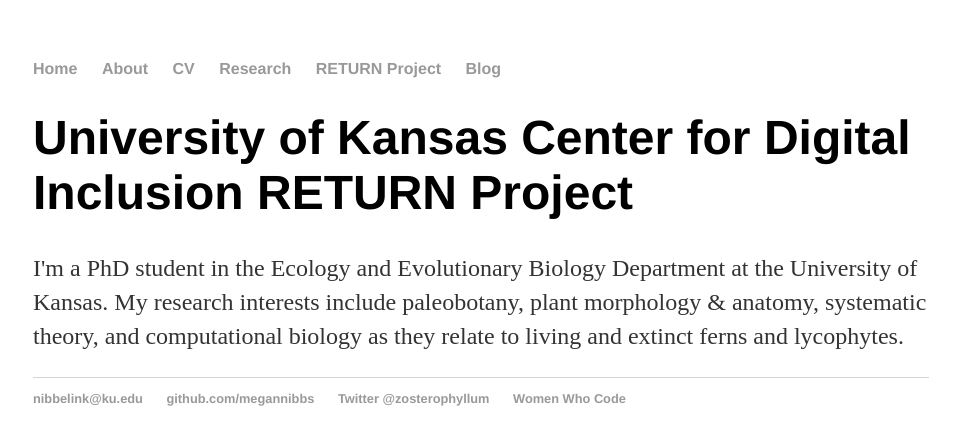
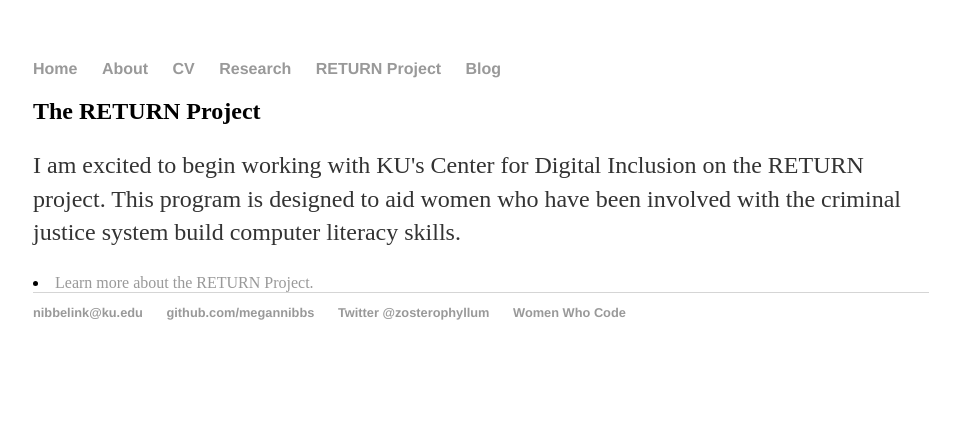
Before and after one commit to megannibbs/megannibbelink.github.io, a Jekyll site: the page built from return/index.html, in a window 1280 px wide. Shown: the top 445 px of the page, without its empty margins (159-1116 px from the left). Built offline with Jekyll 4.4.1, drawn with Linux system fonts in a browser that asks for light colours.

Commit message:
Update index.html

```diff
--- a/return/index.html
+++ b/return/index.html
@@ -3,6 +3,8 @@
 title: Meg Nibbelink | RETURN
 ---
 <div class="blurb">
-	<h1>University of Kansas Center for Digital Inclusion RETURN Project</h1>
-	<p>I'm a PhD student in the Ecology and Evolutionary Biology Department at the University of Kansas.
-		My research interests include paleobotany, plant morphology & anatomy, systematic theory, and computational biology as they relate to living and extinct ferns and lycophytes.</p>
+	<h2>The RETURN Project</h2>
+	<p>I am excited to begin working with KU's Center for Digital Inclusion on the RETURN project. This program is
+	designed to aid women who have been involved with the criminal justice system build computer literacy skills. </p>
+
+	<li><a href="https://cdi.ku.edu/about">Learn more about the RETURN Project.</a></li>
```
